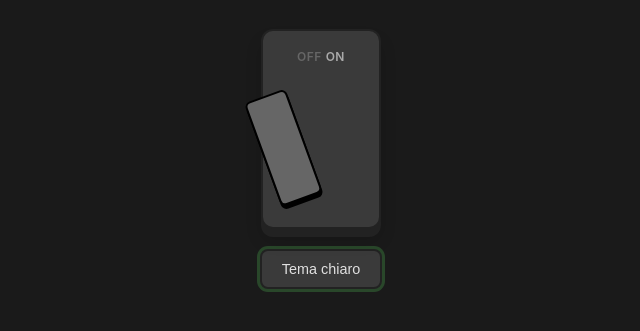
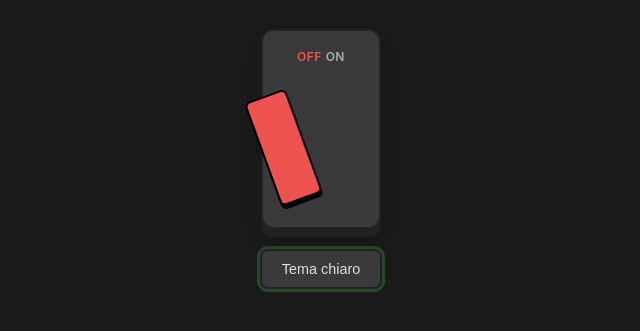
Before and after one commit to Philmontelf/UIexperiments, a plain HTML site: page index.html in a window 1280 px wide. Both pictures are taken after a click on the button "Tema scuro". Shown: the part 269-600 px from the top of the page, without its empty margins (319-959 px from the left). Drawn offline with Linux system fonts and the light colour scheme.

Commit message:
style: lever off state is red in dark theme too

```diff
--- a/index.html
+++ b/index.html
@@ -27,7 +27,7 @@
             --text-color: #e0e0e0;
             --plate-color: #3a3a3a;
             --plate-shadow: #222;
-            --lever-off: #666;
+            --lever-off: #ef5350;
             --lever-on: #66bb6a;
             --lever-shadow: #000;
             --label-color: #aaa;
```
